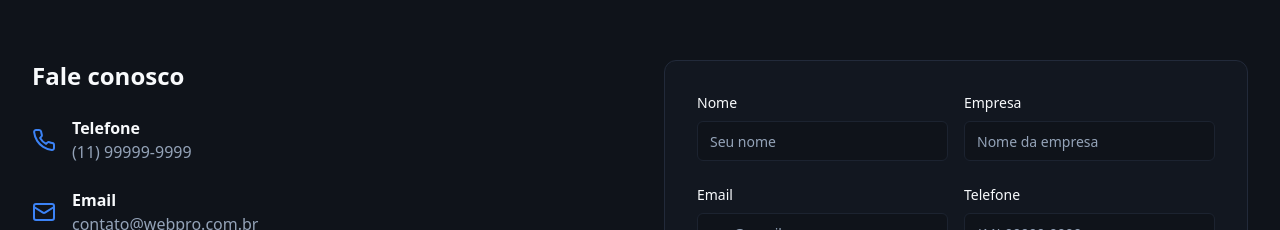
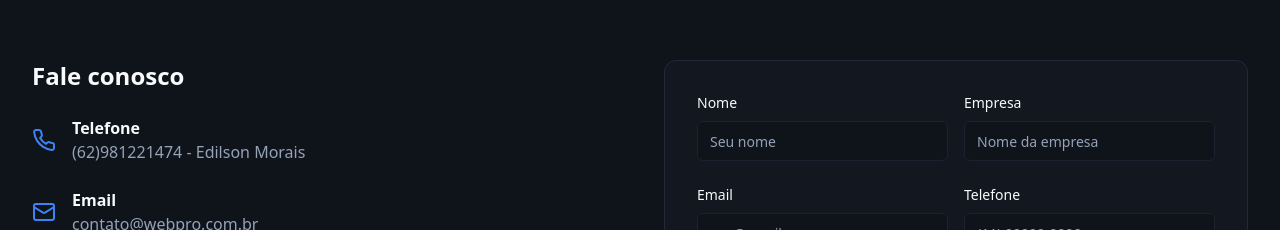
Before and after one commit to edilson-morais/sites-profissionais-rota50ia-edit, a React (Vite) app: page / in a window 1280 px wide. Shown: the part 5366-5596 px from the top of the page. Built offline with nearby package versions, Linux system fonts and the light colour scheme.

Commit message:
Visual edit in Lovable
Edited UI in Lovable

```diff
--- a/src/components/Contact.tsx
+++ b/src/components/Contact.tsx
@@ -1,11 +1,9 @@
-import { Button } from "@/components/ui/button"
-import { Input } from "@/components/ui/input"
-import { Textarea } from "@/components/ui/textarea"
-import { Mail, Phone, MapPin } from "lucide-react"
-
+import { Button } from "@/components/ui/button";
+import { Input } from "@/components/ui/input";
+import { Textarea } from "@/components/ui/textarea";
+import { Mail, Phone, MapPin } from "lucide-react";
 export const Contact = () => {
-  return (
-    <section id="contact" className="py-24 bg-background">
+  return <section id="contact" className="py-24 bg-background">
       <div className="max-w-7xl mx-auto px-4 sm:px-6 lg:px-8">
         <div className="text-center mb-16">
           <h2 className="text-3xl md:text-4xl font-bold text-foreground mb-4">
@@ -27,7 +25,7 @@ export const Contact = () => {
                 <Phone className="w-6 h-6 text-primary mr-4" />
                 <div>
                   <p className="font-semibold text-foreground">Telefone</p>
-                  <p className="text-muted-foreground">(11) 99999-9999</p>
+                  <p className="text-muted-foreground">(62)981221474 - Edilson Morais</p>
                 </div>
               </div>
 
@@ -97,10 +95,7 @@ export const Contact = () => {
                 <label className="text-sm font-medium text-foreground mb-2 block">
                   Mensagem
                 </label>
-                <Textarea
-                  placeholder="Conte-nos sobre seu projeto..."
-                  rows={4}
-                />
+                <Textarea placeholder="Conte-nos sobre seu projeto..." rows={4} />
               </div>
 
               <Button className="w-full" size="lg">
@@ -110,6 +105,5 @@ export const Contact = () => {
           </div>
         </div>
       </div>
-    </section>
-  )
-}
+    </section>;
+};
```
